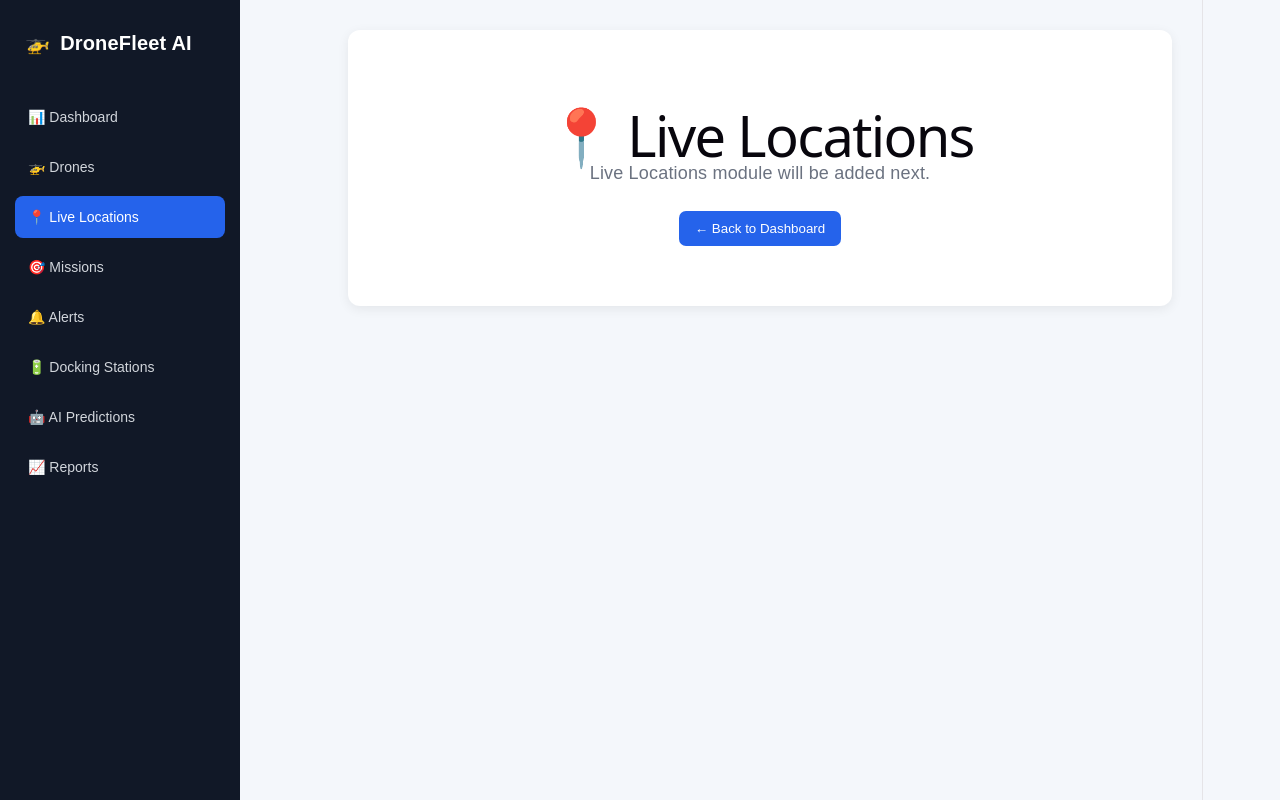
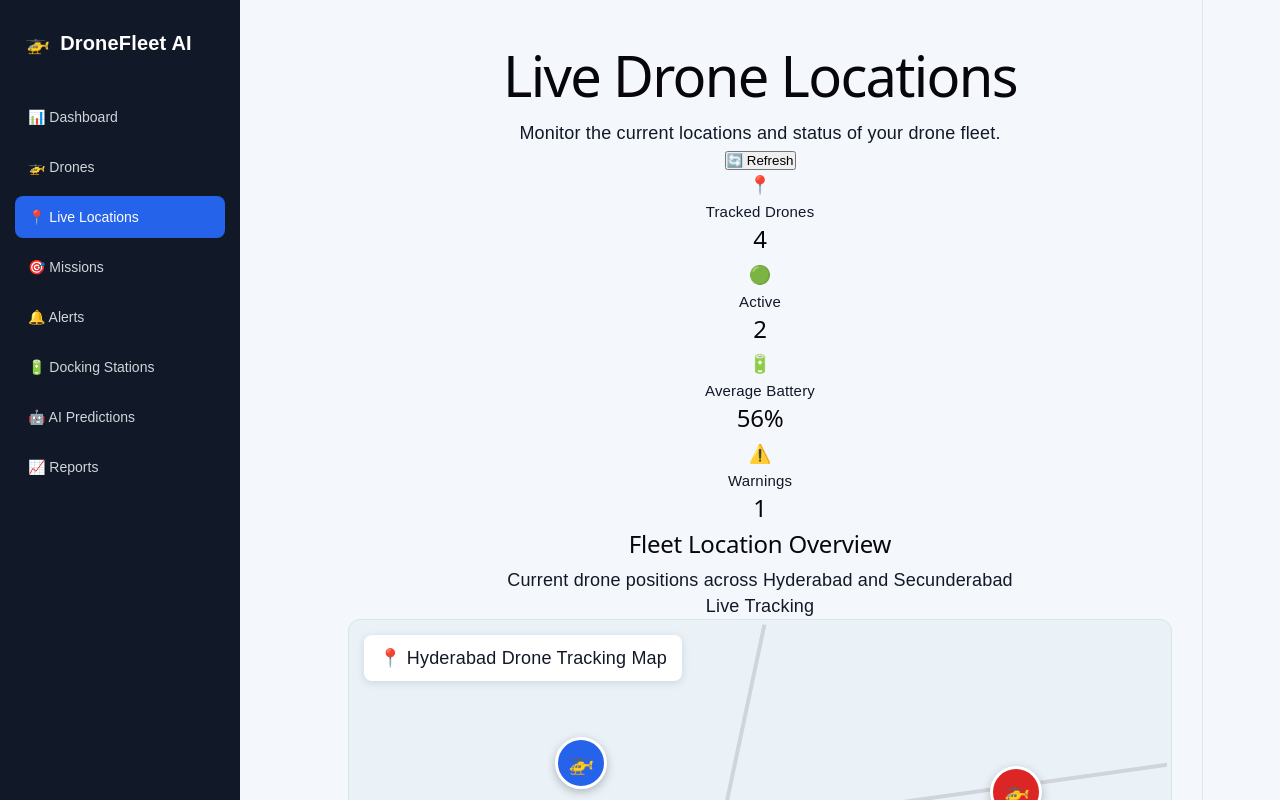
Before and after one commit to chinthakuntlasnehitha700-ux/drone-fleet-management, a React (Vite) app: page / in a window 1280 px wide. Both pictures are taken after a click on the button "📍 Live Locations". Shown: the top 800 px of the page. Built offline with nearby package versions, Linux system fonts and the light colour scheme.

Commit message:
Added Live Locations module

```diff
--- a/src/App.jsx
+++ b/src/App.jsx
@@ -2,6 +2,7 @@ import { useState } from "react";
 import "./App.css";
 
 import Drones from "./Drones.jsx";
+import LiveLocations from "./LiveLocations.jsx";
 
 function App() {
   const [page, setPage] = useState("dashboard");
@@ -221,12 +222,20 @@ function App() {
           <Drones />
         )}
 
-        {/* ================= OTHER PAGES ================= */}
+        {/* ================= LIVE LOCATIONS ================= */}
+        {page === "live" && (
+          <LiveLocations />
+        )}
 
-        {page === "live" && (
+        {/* ================= MISSIONS ================= */}
+        {page === "missions" && (
           <div className="coming-soon">
-            <h1>📍 Live Locations</h1>
-            <p>Live Locations module will be added next.</p>
+
+            <h1>🎯 Missions</h1>
+
+            <p>
+              Missions module will be added next.
+            </p>
 
             <button
               className="back-button"
@@ -234,13 +243,19 @@ function App() {
             >
               ← Back to Dashboard
             </button>
+
           </div>
         )}
 
-        {page === "missions" && (
+        {/* ================= ALERTS ================= */}
+        {page === "alerts" && (
           <div className="coming-soon">
-            <h1>🎯 Missions</h1>
-            <p>Missions module will be added next.</p>
+
+            <h1>🔔 Alerts</h1>
+
+            <p>
+              Alerts module will be added next.
+            </p>
 
             <button
               className="back-button"
@@ -248,13 +263,19 @@ function App() {
             >
               ← Back to Dashboard
             </button>
+
           </div>
         )}
 
-        {page === "alerts" && (
+        {/* ================= DOCKING STATIONS ================= */}
+        {page === "docking" && (
           <div className="coming-soon">
-            <h1>🔔 Alerts</h1>
-            <p>Alerts module will be added next.</p>
+
+            <h1>🔋 Docking Stations</h1>
+
+            <p>
+              Docking Stations module will be added next.
+            </p>
 
             <button
               className="back-button"
@@ -262,13 +283,19 @@ function App() {
             >
               ← Back to Dashboard
             </button>
+
           </div>
         )}
 
-        {page === "docking" && (
+        {/* ================= AI PREDICTIONS ================= */}
+        {page === "ai" && (
           <div className="coming-soon">
-            <h1>🔋 Docking Stations</h1>
-            <p>Docking Stations module will be added next.</p>
+
+            <h1>🤖 AI Predictions</h1>
+
+            <p>
+              AI Predictions module will be added next.
+            </p>
 
             <button
               className="back-button"
@@ -276,13 +303,19 @@ function App() {
             >
               ← Back to Dashboard
             </button>
+
           </div>
         )}
 
-        {page === "ai" && (
+        {/* ================= REPORTS ================= */}
+        {page === "reports" && (
           <div className="coming-soon">
-            <h1>🤖 AI Predictions</h1>
-            <p>AI Predictions module will be added next.</p>
+
+            <h1>📈 Reports</h1>
+
+            <p>
+              Reports module will be added next.
+            </p>
 
             <button
               className="back-button"
@@ -290,20 +323,7 @@ function App() {
             >
               ← Back to Dashboard
             </button>
-          </div>
-        )}
 
-        {page === "reports" && (
-          <div className="coming-soon">
-            <h1>📈 Reports</h1>
-            <p>Reports module will be added next.</p>
-
-            <button
-              className="back-button"
-              onClick={() => setPage("dashboard")}
-            >
-              ← Back to Dashboard
-            </button>
           </div>
         )}
 
--- /dev/null
+++ b/src/LiveLocations.jsx
@@ -0,0 +1,426 @@
+import React, { useState } from "react";
+
+function LiveLocations() {
+  const [drones] = useState([
+    {
+      id: "DR-001",
+      location: "Hyderabad",
+      area: "Hitech City",
+      status: "Active",
+      battery: 92,
+      signal: "Strong",
+      mission: "Delivery A",
+      latitude: 17.4483,
+      longitude: 78.3915,
+    },
+    {
+      id: "DR-002",
+      location: "Secunderabad",
+      area: "Paradise",
+      status: "In Mission",
+      battery: 68,
+      signal: "Strong",
+      mission: "Survey B",
+      latitude: 17.4399,
+      longitude: 78.4983,
+    },
+    {
+      id: "DR-003",
+      location: "Hyderabad",
+      area: "Banjara Hills",
+      status: "Returning",
+      battery: 41,
+      signal: "Medium",
+      mission: "Return",
+      latitude: 17.4156,
+      longitude: 78.4347,
+    },
+    {
+      id: "DR-004",
+      location: "Hyderabad",
+      area: "Gachibowli",
+      status: "Warning",
+      battery: 23,
+      signal: "Weak",
+      mission: "Inspection",
+      latitude: 17.4401,
+      longitude: 78.3489,
+    },
+  ]);
+
+  const [selectedDrone, setSelectedDrone] = useState(null);
+
+  const activeCount = drones.filter(
+    (drone) =>
+      drone.status === "Active" ||
+      drone.status === "In Mission"
+  ).length;
+
+  const warningCount = drones.filter(
+    (drone) => drone.status === "Warning"
+  ).length;
+
+  const averageBattery = Math.round(
+    drones.reduce(
+      (total, drone) => total + drone.battery,
+      0
+    ) / drones.length
+  );
+
+  const refreshLocations = () => {
+    alert("Live drone locations refreshed!");
+  };
+
+  return (
+    <div className="page">
+
+      {/* HEADER */}
+      <div className="page-header">
+        <div>
+          <h1>Live Drone Locations</h1>
+          <p>
+            Monitor the current locations and status of your drone fleet.
+          </p>
+        </div>
+
+        <button
+          className="primary-btn"
+          onClick={refreshLocations}
+        >
+          🔄 Refresh
+        </button>
+      </div>
+
+      {/* STATISTICS */}
+      <div className="mission-stats">
+
+        <div className="stat-card">
+          <span>📍</span>
+
+          <div>
+            <small>Tracked Drones</small>
+            <h2>{drones.length}</h2>
+          </div>
+        </div>
+
+        <div className="stat-card">
+          <span>🟢</span>
+
+          <div>
+            <small>Active</small>
+            <h2>{activeCount}</h2>
+          </div>
+        </div>
+
+        <div className="stat-card">
+          <span>🔋</span>
+
+          <div>
+            <small>Average Battery</small>
+            <h2>{averageBattery}%</h2>
+          </div>
+        </div>
+
+        <div className="stat-card">
+          <span>⚠️</span>
+
+          <div>
+            <small>Warnings</small>
+            <h2>{warningCount}</h2>
+          </div>
+        </div>
+
+      </div>
+
+      {/* LOCATION AREA */}
+      <div className="missions-container">
+
+        <div className="section-title">
+
+          <div>
+            <h2>Fleet Location Overview</h2>
+            <p>
+              Current drone positions across Hyderabad and Secunderabad
+            </p>
+          </div>
+
+          <span>
+            Live Tracking
+          </span>
+
+        </div>
+
+        {/* SIMPLE MAP AREA */}
+        <div
+          style={{
+            position: "relative",
+            height: "420px",
+            background: "#eaf2f8",
+            borderRadius: "12px",
+            overflow: "hidden",
+            border: "1px solid #dbe3ea",
+          }}
+        >
+
+          {/* MAP TITLE */}
+          <div
+            style={{
+              position: "absolute",
+              top: "15px",
+              left: "15px",
+              background: "white",
+              padding: "10px 15px",
+              borderRadius: "8px",
+              boxShadow: "0 2px 8px rgba(0,0,0,0.12)",
+              zIndex: 5,
+            }}
+          >
+            📍 Hyderabad Drone Tracking Map
+          </div>
+
+          {/* ROAD LINES */}
+          <div
+            style={{
+              position: "absolute",
+              width: "100%",
+              height: "4px",
+              background: "#d1d5db",
+              top: "48%",
+              left: "0",
+              transform: "rotate(-8deg)",
+            }}
+          ></div>
+
+          <div
+            style={{
+              position: "absolute",
+              width: "100%",
+              height: "4px",
+              background: "#d1d5db",
+              top: "65%",
+              left: "0",
+              transform: "rotate(10deg)",
+            }}
+          ></div>
+
+          <div
+            style={{
+              position: "absolute",
+              width: "4px",
+              height: "100%",
+              background: "#d1d5db",
+              left: "45%",
+              top: "0",
+              transform: "rotate(12deg)",
+            }}
+          ></div>
+
+          {/* DRONE MARKERS */}
+          {drones.map((drone, index) => {
+
+            const positions = [
+              { top: "28%", left: "25%" },
+              { top: "50%", left: "68%" },
+              { top: "70%", left: "42%" },
+              { top: "35%", left: "78%" },
+            ];
+
+            return (
+              <button
+                key={drone.id}
+                onClick={() => setSelectedDrone(drone)}
+                style={{
+                  position: "absolute",
+                  top: positions[index].top,
+                  left: positions[index].left,
+                  width: "52px",
+                  height: "52px",
+                  borderRadius: "50%",
+                  border: "3px solid white",
+                  background:
+                    drone.status === "Warning"
+                      ? "#dc2626"
+                      : "#2563eb",
+                  color: "white",
+                  cursor: "pointer",
+                  fontSize: "22px",
+                  boxShadow:
+                    "0 3px 10px rgba(0,0,0,0.25)",
+                }}
+                title={drone.id}
+              >
+                🚁
+              </button>
+            );
+          })}
+
+        </div>
+
+      </div>
+
+      {/* DRONE LOCATIONS */}
+      <div className="missions-container">
+
+        <div className="section-title">
+
+          <div>
+            <h2>Live Drone Status</h2>
+            <p>
+              Real-time monitoring information
+            </p>
+          </div>
+
+          <span>
+            {drones.length} drones
+          </span>
+
+        </div>
+
+        <div className="table-container">
+
+          <table>
+
+            <thead>
+              <tr>
+                <th>Drone ID</th>
+                <th>Location</th>
+                <th>Status</th>
+                <th>Battery</th>
+                <th>Signal</th>
+                <th>Mission</th>
+                <th>Action</th>
+              </tr>
+            </thead>
+
+            <tbody>
+
+              {drones.map((drone) => (
+
+                <tr key={drone.id}>
+
+                  <td>
+                    <strong>{drone.id}</strong>
+                  </td>
+
+                  <td>
+                    📍 {drone.location}
+                    <br />
+                    <small>{drone.area}</small>
+                  </td>
+
+                  <td>
+                    <span
+                      className="status-badge"
+                    >
+                      {drone.status}
+                    </span>
+                  </td>
+
+                  <td>
+                    {drone.battery}%
+                  </td>
+
+                  <td>
+                    {drone.signal}
+                  </td>
+
+                  <td>
+                    {drone.mission}
+                  </td>
+
+                  <td>
+
+                    <button
+                      className="view-btn"
+                      onClick={() =>
+                        setSelectedDrone(drone)
+                      }
+                    >
+                      View
+                    </button>
+
+                  </td>
+
+                </tr>
+
+              ))}
+
+            </tbody>
+
+          </table>
+
+        </div>
+
+      </div>
+
+      {/* SELECTED DRONE POPUP */}
+      {selectedDrone && (
+
+        <div className="modal-overlay">
+
+          <div className="modal-box">
+
+            <h2>
+              🚁 {selectedDrone.id}
+            </h2>
+
+            <p>
+              <strong>Location:</strong>{" "}
+              {selectedDrone.location}
+            </p>
+
+            <p>
+              <strong>Area:</strong>{" "}
+              {selectedDrone.area}
+            </p>
+
+            <p>
+              <strong>Status:</strong>{" "}
+              {selectedDrone.status}
+            </p>
+
+            <p>
+              <strong>Battery:</strong>{" "}
+              {selectedDrone.battery}%
+            </p>
+
+            <p>
+              <strong>Signal:</strong>{" "}
+              {selectedDrone.signal}
+            </p>
+
+            <p>
+              <strong>Mission:</strong>{" "}
+              {selectedDrone.mission}
+            </p>
+
+            <p>
+              <strong>Latitude:</strong>{" "}
+              {selectedDrone.latitude}
+            </p>
+
+            <p>
+              <strong>Longitude:</strong>{" "}
+              {selectedDrone.longitude}
+            </p>
+
+            <button
+              className="primary-btn"
+              onClick={() =>
+                setSelectedDrone(null)
+              }
+            >
+              Close
+            </button>
+
+          </div>
+
+        </div>
+
+      )}
+
+    </div>
+  );
+}
+
+export default LiveLocations;
```
